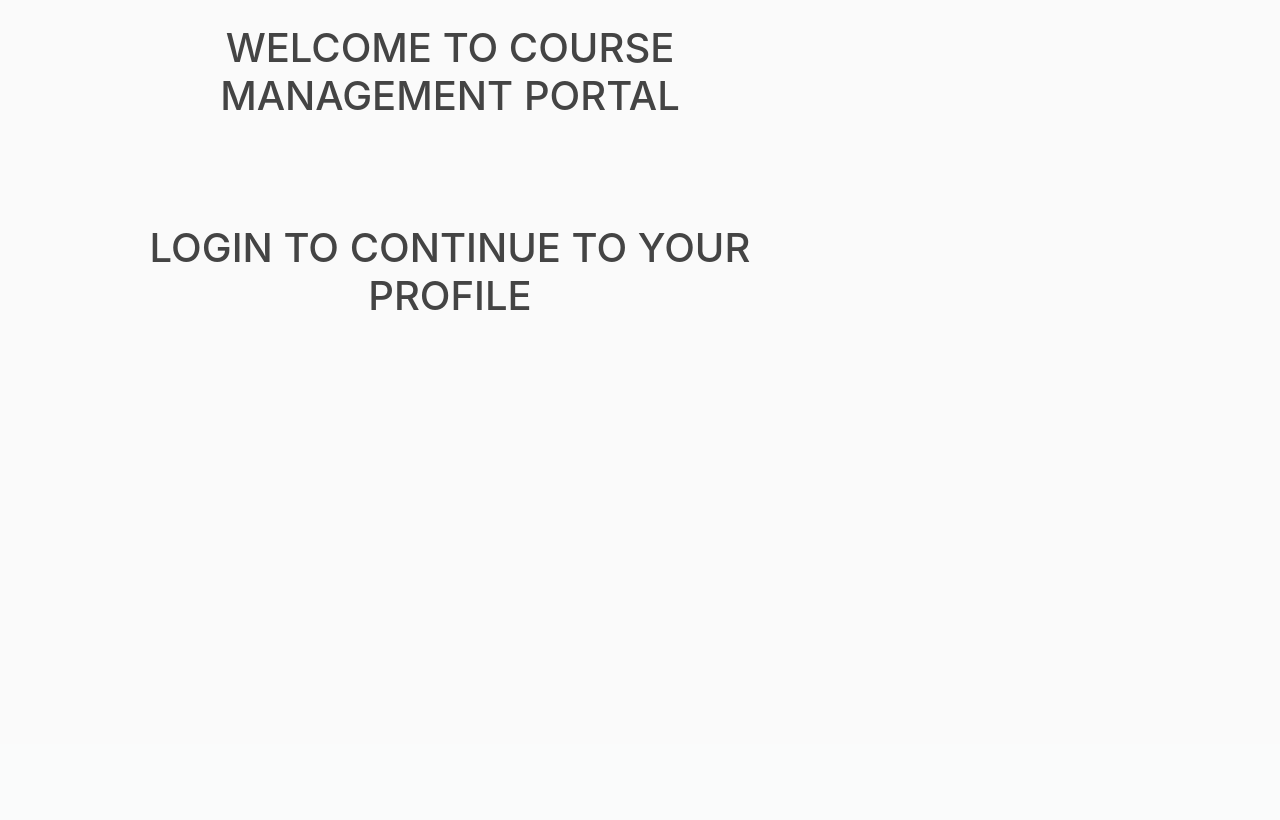
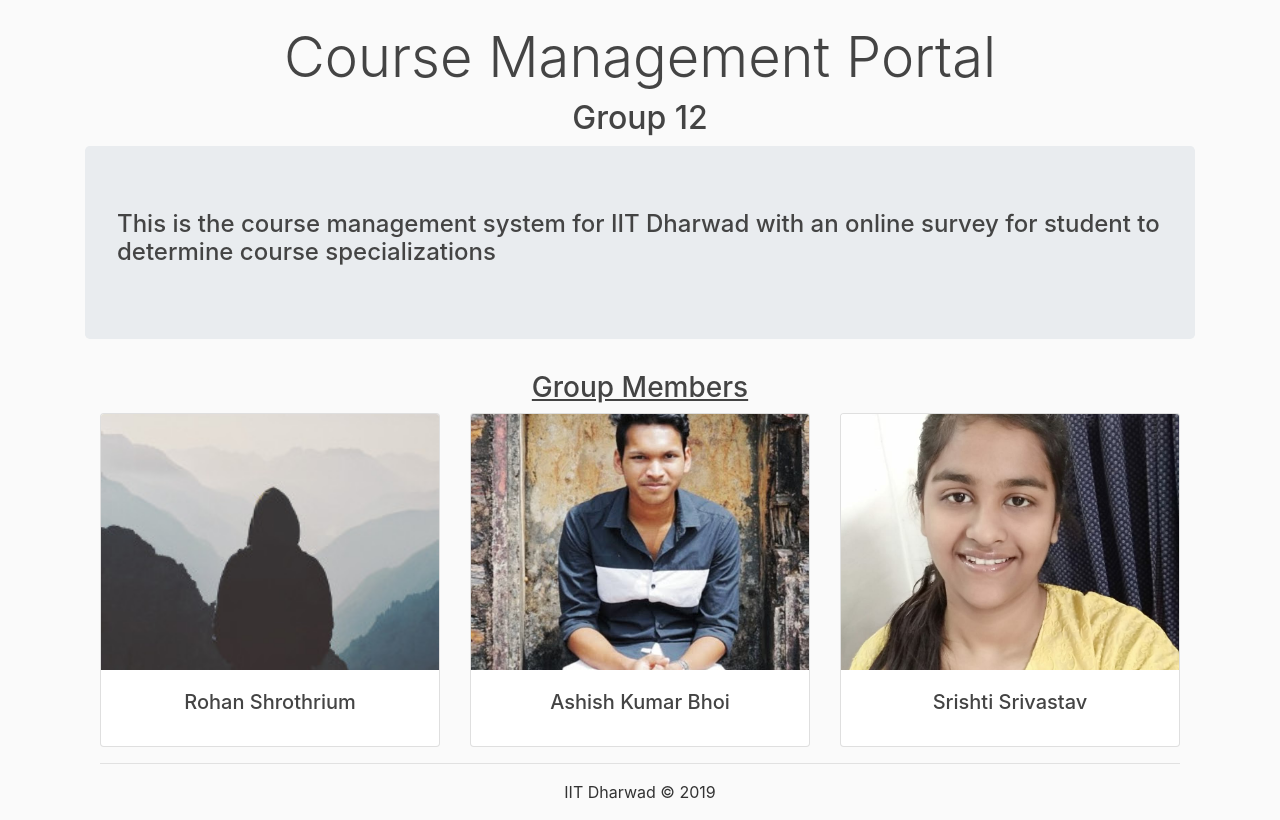
Before and after one commit to RohanShrothrium/CourseManagement, a Django app: page / in a window 1280 px wide. Shown: the part 56-876 px from the top of the page. Before the commit the page ends 366 px from the top, so only its background shows below. Run offline with Django 3.2, Linux system fonts and the light colour scheme; some libraries are stand-ins or nearby versions.

Commit message:
Home Page Added

```diff
--- a/Course_Management/portal/static/portal/main.css
+++ b/Course_Management/portal/static/portal/main.css
@@ -94,3 +94,9 @@ a.article-title:hover {
 .account-heading {
   font-size: 2.5rem;
 }
+
+.card-img-top {
+  width: 100%;
+  height: 20vw;
+  object-fit: cover;
+}
--- a/Course_Management/portal/templates/portal/base.html
+++ b/Course_Management/portal/templates/portal/base.html
@@ -43,11 +43,10 @@
       {% endif %}
     </header>
      <main role="main" class="container">
-  <div class="row">
-    <div class="col-md-8">
       {% block content %}{% endblock %}
-    </div>
-  </div>
+      <footer class="container-fluid  text-center">
+        <hr> <p>IIT Dharwad &copy; 2019 </p>
+    </footer>
 </main>
      <script src="https://code.jquery.com/jquery-3.2.1.slim.min.js" integrity="sha384-KJ3o2DKtIkvYIK3UENzmM7KCkRr/rE9/Qpg6aAZGJwFDMVNA/GpGFF93hXpG5KkN" crossorigin="anonymous"></script>
     <script src="https://cdnjs.cloudflare.com/ajax/libs/popper.js/1.12.9/umd/popper.min.js" integrity="sha384-ApNbgh9B+Y1QKtv3Rn7W3mgPxhU9K/ScQsAP7hUibX39j7fakFPskvXusvfa0b4Q" crossorigin="anonymous"></script>
--- a/Course_Management/portal/templates/portal/home.html
+++ b/Course_Management/portal/templates/portal/home.html
@@ -1,9 +1,44 @@
 {% extends "portal/base.html" %}
+{% load static %}
 {% block content %}
-    <h1><center>WELCOME TO COURSE MANAGEMENT PORTAL</center></h1>
-    <br>
-    <br>
-    <br>
-    <br>
-    <h1><center>LOGIN TO CONTINUE TO YOUR PROFILE</center></h1>
+<div class="jumbotron-fluid">
+        <div class="container">
+            <h1 class="text-center display-4">Course Management Portal</h1>
+            <h2 class="text-center">Group 12</h2>
+        </div>
+    </div>
+    <!-- about -->
+    <div class="jumbotron">
+        <h4>This is the course management system for IIT Dharwad with an online survey for student to determine course
+            specializations</h4>
+    </div>
+    <div class="container">
+        <h3 class="text-center"><u>Group Members</u></h3>
+        <div class="row text-center padding">
+            <div class="col-xs-12 col-sm-6 col-md-4">
+                <div class="card">
+                    <img class="card-img-top img-fluid" src="{% static 'images/default.jpg' %}" alt="Card image cap">
+                    <div class="card-body">
+                        <h5 class="card-title">Rohan Shrothrium</h5>
+                    </div>
+                </div>
+            </div>
+            <div class="col-xs-12 col-sm-6 col-md-4">
+                <div class="card">
+                    <img class="card-img-top img-fluid" src="{% static 'images/ashish.jpg' %}" alt="Card image cap">
+                    <div class="card-body">
+                        <h5 class="card-title">Ashish Kumar Bhoi</h5>
+                    </div>
+                </div>
+            </div>
+            <div class="col-xs-12 col-sm-6 col-md-4">
+                <div class="card">
+                    <img class="card-img-top img-fluid" src="{% static 'images/srishti.jpg' %}" alt="Card image cap">
+                    <div class="card-body">
+                        <h5 class="card-title">Srishti Srivastav</h5>
+                    </div>
+                </div>
+            </div>
+        </div>
+    </div>
 {% endblock content %}
```
Also changed, not shown: Course_Management/db.sqlite3, Course_Management/portal/static/images/ashish.jpg (added), Course_Management/portal/static/images/default.jpg (added), Course_Management/portal/static/images/logo.png (added), Course_Management/portal/static/images/srishti.jpg (added).
